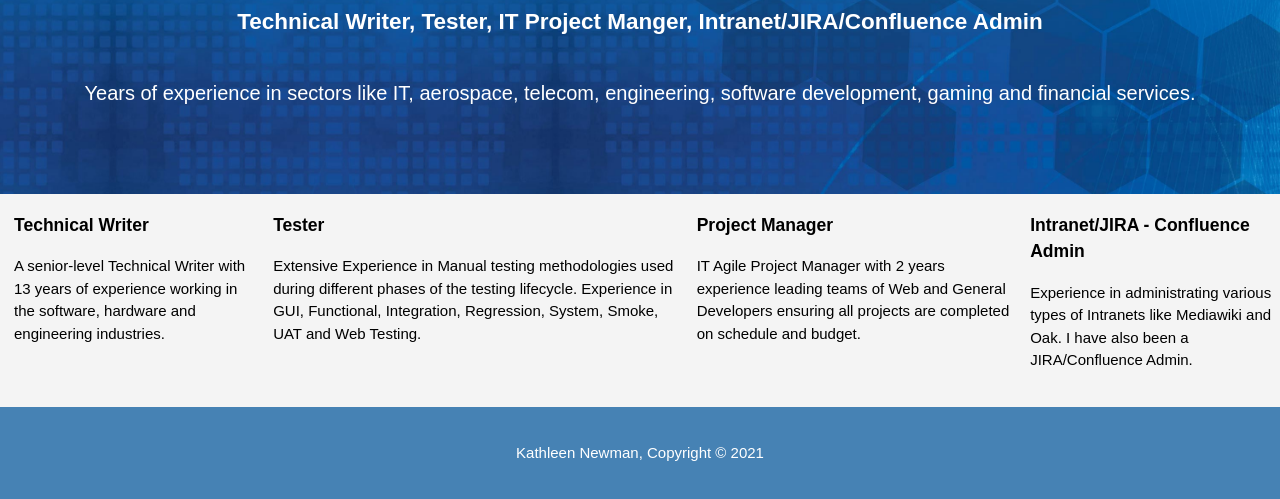
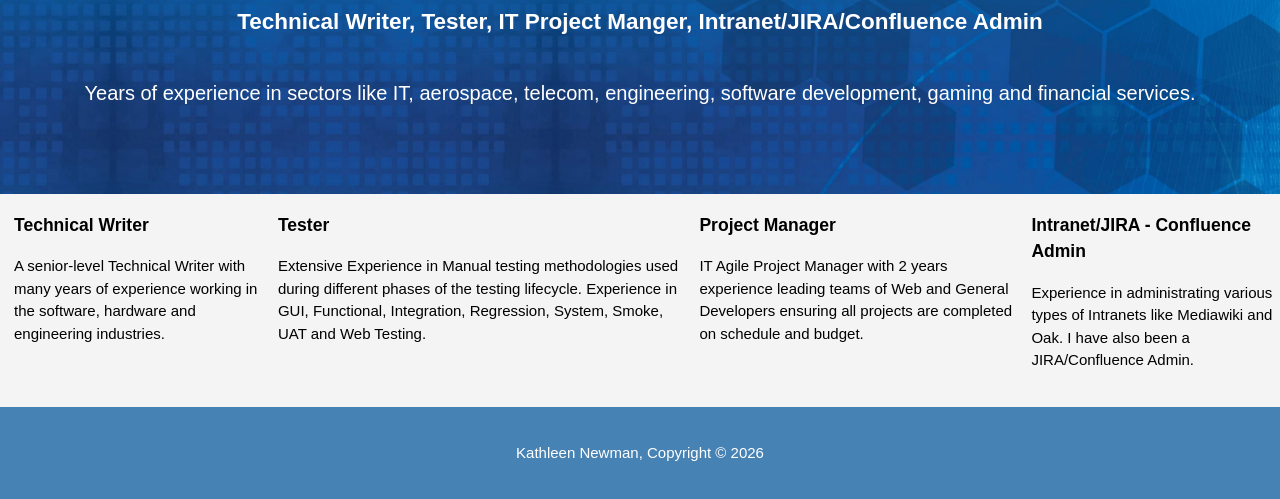
Before and after one commit to xykatt/Kathleen-Newman-Portfolio, a plain HTML site: page index.html in a window 1280 px wide. Shown: the part 309-808 px from the top of the page. Drawn offline with Linux system fonts and the light colour scheme.

Commit message:
Update index.html

```diff
--- a/index.html
+++ b/index.html
@@ -46,7 +46,7 @@
         <div class="box">
           <i class="box1"></i>
           <h3>Technical Writer</h3>
-          <p>A senior-level Technical Writer with 13 years of experience working in the software, hardware and
+          <p>A senior-level Technical Writer with many years of experience working in the software, hardware and
             engineering industries.</p>
         </div>
         <div class="box">
@@ -70,7 +70,7 @@
     </section>
     <!-- # Footer text -->
     <footer>
-      <p>Kathleen Newman, Copyright &copy; 2021</p>
+      <p>Kathleen Newman, Copyright &copy; 2026</p>
     </footer>
   </body>
 
```
